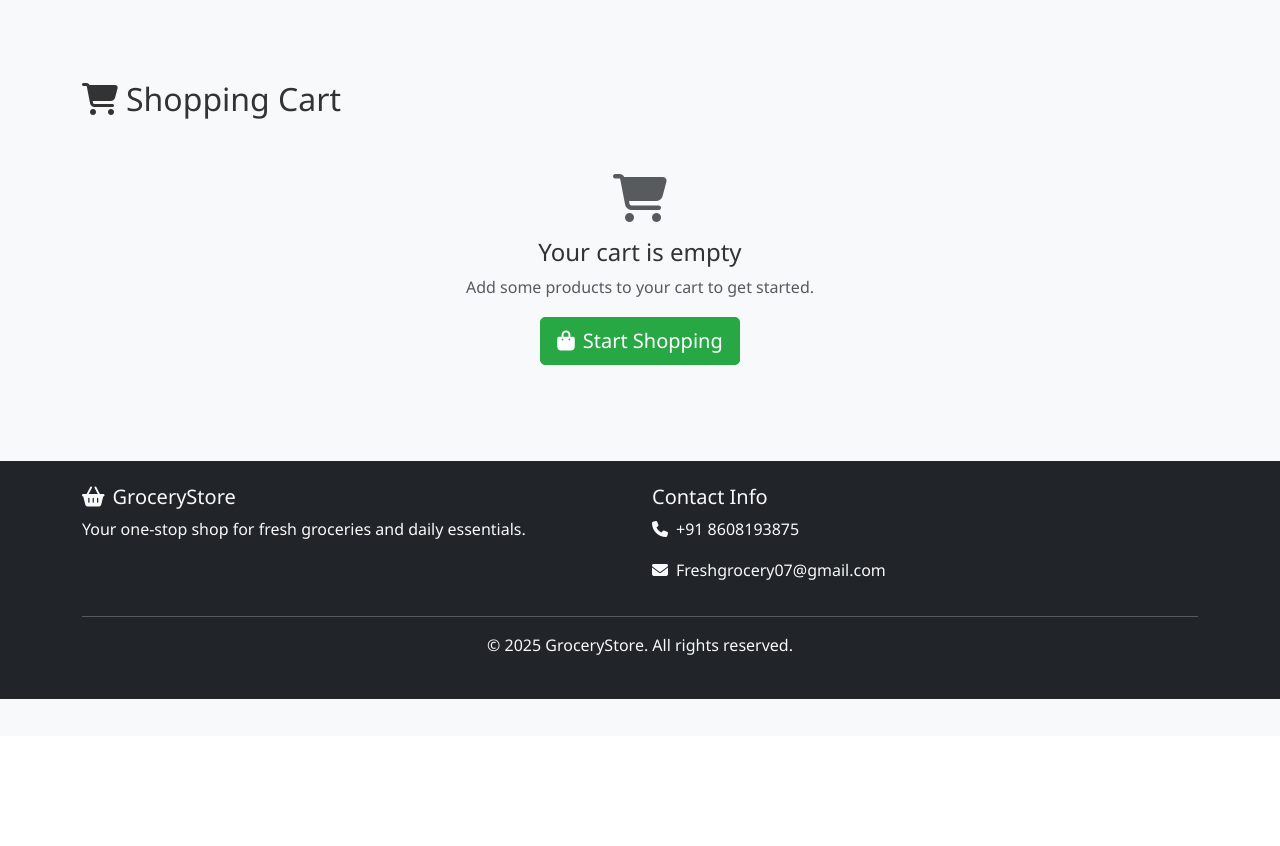
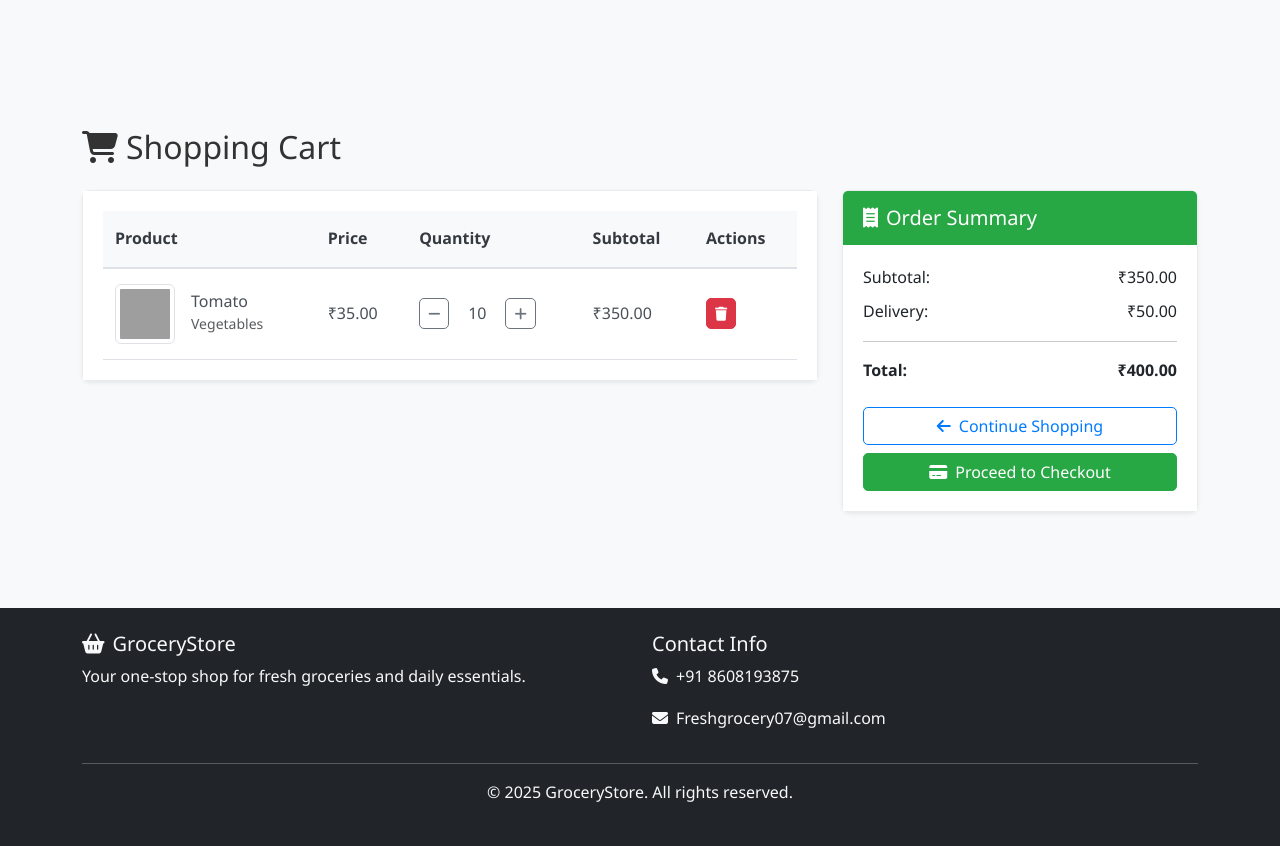
Before and after one commit to YugaBharathi29/grocery-store-app, a Flask app: page /cart in a window 1280 px wide. Shown: the part 64-910 px from the top of the page. Before the commit the page ends 763 px from the top, so only its background shows below. Run offline with Flask 3, Linux system fonts and the light colour scheme; a user stored in the database is signed in; data comes from the database, SQL or seed files in the repository; tables that the repository leaves empty hold one stand-in row (values such as "Sample post"); one stand-in notice (Sample message) is shown; grey boxes are pictures that could not be loaded.

Commit message:
Update cart.html

```diff
--- a/templates/cart.html
+++ b/templates/cart.html
@@ -1,105 +1,138 @@
+<!-- templates/cart.html -->
 {% extends "base.html" %}
 
-{% block title %}Shopping Cart - Grocery Store{% endblock %}
+{% block title %}Shopping Cart - {{ super() }}{% endblock %}
 
 {% block content %}
-<div class="container">
-    <h2><i class="fas fa-shopping-cart me-2"></i>Shopping Cart</h2>
+<div class="container py-5">
+    <h2 class="mb-4">
+        <i class="fas fa-shopping-cart me-2"></i>Shopping Cart
+    </h2>
 
-    {% if cart_items %}
+    {% with messages = get_flashed_messages() %}
+        {% if messages %}
+            {% for message in messages %}
+                <div class="alert alert-info alert-dismissible fade show" role="alert">
+                    {{ message }}
+                    <button type="button" class="btn-close" data-bs-dismiss="alert"></button>
+                </div>
+            {% endfor %}
+        {% endif %}
+    {% endwith %}
+
+    {% if products and products|length > 0 %}
         <div class="row">
             <div class="col-lg-8">
-                <div class="card">
+                <div class="card shadow-sm">
                     <div class="card-body">
-                        {% for item in cart_items %}
-                        <div class="row align-items-center border-bottom py-3">
-                            <div class="col-2">
+                        <div class="table-responsive">
+                            <table class="table table-hover align-middle">
+                                <thead class="table-light">
+                                    <tr>
+                                        <th>Product</th>
+                                        <th>Price</th>
+                                        <th>Quantity</th>
+                                        <th>Subtotal</th>
+                                        <th>Actions</th>
+                                    </tr>
+                                </thead>
+                                <tbody>
+                                    {% for item in products %}
+                                        <tr>
+                                            <td>
+                                                <div class="d-flex align-items-center">
                                                     {% if item.product.image %}
-                                    <img src="{{ url_for('static', filename='uploads/' + item.product.image) }}"
-                                         class="img-fluid rounded" alt="{{ item.product.name }}">
+                                                        <img src="{{ item.product.image }}"
+                                                             alt="{{ item.product.name }}"
+                                                             class="img-thumbnail me-3"
+                                                             style="width: 60px; height: 60px; object-fit: cover;">
                                                     {% else %}
-                                    <div class="bg-light d-flex align-items-center justify-content-center rounded" style="height: 60px;">
-                                        <i class="fas fa-box text-muted"></i>
+                                                        <div class="img-thumbnail me-3 d-flex align-items-center justify-content-center"
+                                                             style="width: 60px; height: 60px;">
+                                                            <i class="fas fa-image text-muted"></i>
                                                         </div>
                                                     {% endif %}
-                            </div>
-                            <div class="col-4">
-                                <h6>{{ item.product.name }}</h6>
+                                                    <div>
+                                                        <h6 class="mb-0">{{ item.product.name }}</h6>
                                                         <small class="text-muted">{{ item.product.category.name }}</small>
                                                     </div>
-                            <div class="col-2">
-                                <strong>₹{{ "%.2f"|format(item.product.price) }}</strong>
                                                 </div>
-                            <div class="col-2">
-                                <form method="POST" action="{{ url_for('update_cart', item_id=item.id) }}" class="d-inline">
-                                    <div class="input-group input-group-sm">
-                                        <input type="number" class="form-control" name="quantity"
-                                               value="{{ item.quantity }}" min="1" max="{{ item.product.stock }}">
-                                        <button type="submit" class="btn btn-outline-secondary">
-                                            <i class="fas fa-sync-alt"></i>
+                                            </td>
+                                            <td>₹{{ '%.2f' % item.product.price }}</td>
+                                            <td>
+                                                <div class="d-flex align-items-center">
+                                                    <form action="{{ url_for('update_cart_quantity', product_id=item.product.id) }}" method="POST" class="d-flex align-items-center" style="display: inline;">
+                                                        <input type="hidden" name="action" value="decrease">
+                                                        <button type="submit" class="btn btn-outline-secondary btn-sm" {% if item.quantity <= 1 %}disabled{% endif %}>
+                                                            <i class="fas fa-minus"></i>
                                                         </button>
-                                    </div>
+                                                    </form>
+                                                    <span class="mx-2" style="min-width: 40px; text-align: center;">{{ item.quantity }}</span>
+                                                    <form action="{{ url_for('update_cart_quantity', product_id=item.product.id) }}" method="POST" class="d-flex align-items-center" style="display: inline;">
+                                                        <input type="hidden" name="action" value="increase">
+                                                        <button type="submit" class="btn btn-outline-secondary btn-sm">
+                                                            <i class="fas fa-plus"></i>
+                                                        </button>
                                                     </form>
                                                 </div>
-                            <div class="col-2 text-end">
-                                <strong>₹{{ "%.2f"|format(item.product.price * item.quantity) }}</strong>
-                                <br>
-                                <a href="{{ url_for('remove_from_cart', item_id=item.id) }}"
-                                   class="text-danger small" onclick="return confirm('Remove this item?')">
-                                    <i class="fas fa-trash"></i> Remove
-                                </a>
+                                            </td>
+                                            <td>₹{{ '%.2f' % (item.product.price * item.quantity) }}</td>
+                                            <td>
+                                                <form action="{{ url_for('remove_from_cart', product_id=item.product.id) }}" method="POST" style="display: inline;">
+                                                    <button type="submit" class="btn btn-danger btn-sm"
+                                                            onclick="return confirm('Remove this item from cart?')">
+                                                        <i class="fas fa-trash"></i>
+                                                    </button>
+                                                </form>
+                                            </td>
+                                        </tr>
+                                    {% endfor %}
+                                </tbody>
+                            </table>
                         </div>
-                        </div>
-                        {% endfor %}
                     </div>
                 </div>
             </div>
 
             <div class="col-lg-4">
-                <div class="card">
-                    <div class="card-header bg-success text-white">
-                        <h5><i class="fas fa-calculator me-2"></i>Order Summary</h5>
+                <div class="card shadow-sm">
+                    <div class="card-header bg-primary text-white">
+                        <h5 class="mb-0">
+                            <i class="fas fa-receipt me-2"></i>Order Summary
+                        </h5>
                     </div>
                     <div class="card-body">
                         <div class="d-flex justify-content-between mb-2">
                             <span>Subtotal:</span>
-                            <span>₹{{ "%.2f"|format(total) }}</span>
+                            <span>₹{{ '%.2f' % total }}</span>
                         </div>
                         <div class="d-flex justify-content-between mb-2">
                             <span>Delivery:</span>
-                            <span>{% if total >= 500 %}Free{% else %}₹50.00{% endif %}</span>
+                            <span>₹50.00</span>
                         </div>
                         <hr>
-                        <div class="d-flex justify-content-between mb-3">
+                        <div class="d-flex justify-content-between mb-4">
                             <strong>Total:</strong>
-                            <strong>₹{{ "%.2f"|format(total + (0 if total >= 500 else 50)) }}</strong>
+                            <strong>₹{{ '%.2f' % (total + 50) }}</strong>
                         </div>
 
-                        <div class="d-grid gap-2">
-                            <a href="{{ url_for('checkout') }}" class="btn btn-success btn-lg">
+                        <a href="{{ url_for('products') }}" class="btn btn-outline-primary w-100 mb-2">
+                            <i class="fas fa-arrow-left me-2"></i>Continue Shopping
+                        </a>
+
+                        <a href="{{ url_for('checkout') }}" class="btn btn-success w-100">
                             <i class="fas fa-credit-card me-2"></i>Proceed to Checkout
-                            </a>
-                            <a href="{{ url_for('products') }}" class="btn btn-outline-secondary">
-                                <i class="fas fa-arrow-left me-2"></i>Continue Shopping
                         </a>
                     </div>
                 </div>
             </div>
-
-                {% if total < 500 %}
-                <div class="alert alert-info mt-3">
-                    <i class="fas fa-info-circle me-2"></i>
-                    Add ₹{{ "%.2f"|format(500 - total) }} more to get free delivery!
-                </div>
-                {% endif %}
-            </div>
         </div>
     {% else %}
         <div class="text-center py-5">
-            <i class="fas fa-shopping-cart fa-3x text-muted mb-3"></i>
-            <h4>Your cart is empty</h4>
-            <p class="text-muted">Add some products to your cart to get started.</p>
-            <a href="{{ url_for('products') }}" class="btn btn-success btn-lg">
+            <i class="fas fa-shopping-cart" style="font-size: 4rem; color: #dee2e6;"></i>
+            <h4 class="mt-3 text-muted">Your cart is empty</h4>
+            <p class="text-muted">Looks like you haven't added any products to your cart yet.</p>
+            <a href="{{ url_for('products') }}" class="btn btn-primary">
                 <i class="fas fa-shopping-bag me-2"></i>Start Shopping
             </a>
         </div>
```
Lines whose indentation alone changed are shown as unchanged.
